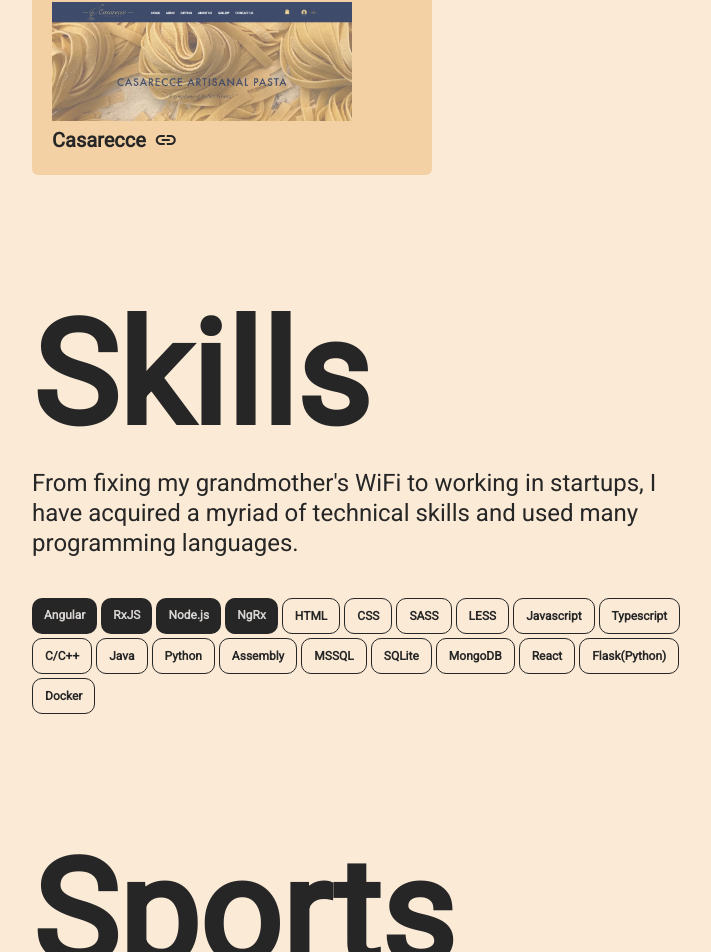
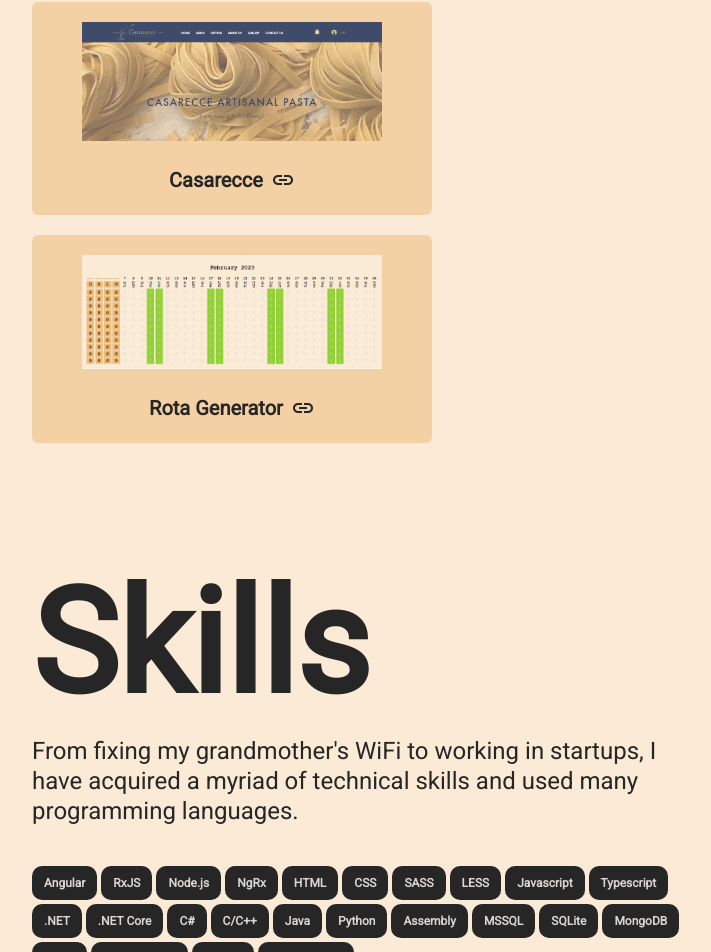
Before and after one commit to readysetgit/react-minimalist-portfolio, a React (Create React App) app: page / in a window 1280 px wide. Shown: the part 2753-3705 px from the top of the page, without its empty margins (278-989 px from the left). Built offline with nearby package versions, Linux system fonts and the light colour scheme.

Commit message:
Added rota generator to websites list

```diff
--- a/src/App.jsx
+++ b/src/App.jsx
@@ -7,19 +7,16 @@ import Project from "./components/Project/Project";
 import Website from "./components/Website/Website";
 import casarecceImage from "./assets/casarecce.png";
 import thenormiesImage from "./assets/thenormies.png";
+import rotaGeneratorImage from "./assets/rota_generator.png";
+
 import Chip from "./components/Chip/Chip";
 
 class App extends Component {
   constructor() {
     super();
     // TODO:
-    // DONE 1. More links to the top
-    // DONE 2. Skills scream "Javk of All Trades", highlight the top 3 skills and fade away in the skills
-    // DONE 3. Fix the alignment when cards are expanded
-    // DONE 4. Add a chevron to the sports cards
-    // 5. Move sports further down
-    // DONE 6. Add a footer or a bottom padding
-    // 7. Color animation to the website screenshots?
+    // 1. Add in IN PROGRESS section
+    // 2. Color animation to the website screenshots?
 
     this.state = {
       sports: {
@@ -126,6 +123,11 @@ class App extends Component {
           imgUrl: casarecceImage,
           url: "https://www.casarecce.in/",
         },
+        {
+          name: "Rota Generator",
+          imgUrl: rotaGeneratorImage,
+          url: "https://rota-generator.web.app/rota-generator",
+        },
       ],
 
       skills: [
@@ -139,6 +141,9 @@ class App extends Component {
         "LESS",
         "Javascript",
         "Typescript",
+        ".NET",
+        ".NET Core",
+        "C#",
         "C/C++",
         "Java",
         "Python",
@@ -149,6 +154,7 @@ class App extends Component {
         "React",
         "Flask(Python)",
         "Docker",
+        "Ruby on Rails"
       ],
     };
   }
@@ -262,10 +268,11 @@ class App extends Component {
               </p>
               <div className="all-chips ptxl">
                 {this.state.skills.map((skill, index) => {
-                  if (index < 4) {
-                    return <Chip classes="" name={skill} />;
-                  }
-                  return <Chip classes="intermediate" name={skill} />;
+                  return <Chip classes="" name={skill} />;
+                  // if (index < 4) {
+                  //   return <Chip classes="" name={skill} />;
+                  // }
+                  // return <Chip classes="intermediate" name={skill} />;
                 })}
               </div>
             </div>
--- a/src/components/Website/Website.jsx
+++ b/src/components/Website/Website.jsx
@@ -53,7 +53,7 @@ class Website extends Component {
             alt="Screenshot of 'The Normies' website"
           />
         </div>
-        <span className="flex-row v-center gap-s">
+        <span className="flex-row v-center flex-center gap-s">
         <h2 className="title">
           {this.props.website.name}
         </h2>
--- a/src/components/Website/Website.scss
+++ b/src/components/Website/Website.scss
@@ -1,6 +1,8 @@
 .img-container {
     // filter: grayscale(100%);
     max-width: 300px;
+    margin: auto;
+    margin-bottom: 20px;
     img {
         width: 100%;
     }
```
Also changed, not shown: src/assets/rota_generator.png (added).
